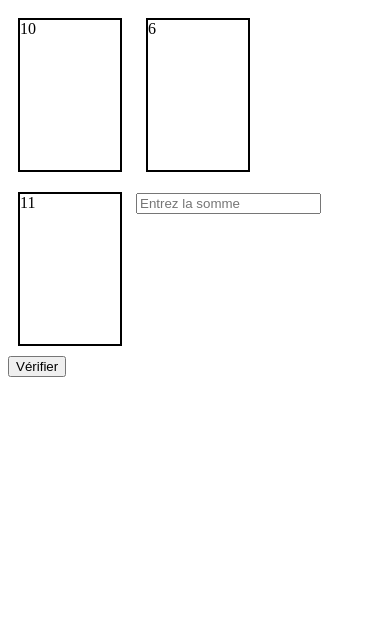
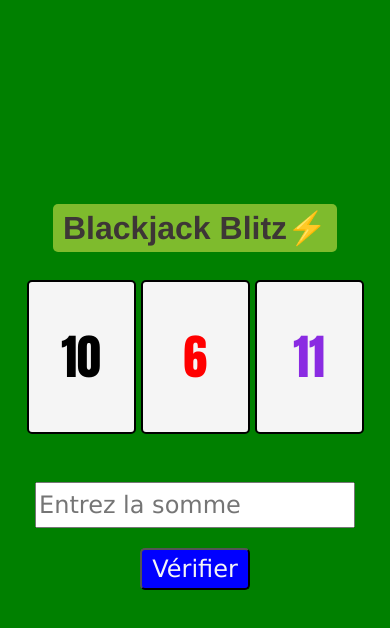
Before and after one commit to kyra110/AddiTraining, a plain HTML site: page index.html in a window 390 px wide. Drawn offline with Linux system fonts and the light colour scheme.

Commit message:
ajout du style et responsive

```diff
--- a/index.html
+++ b/index.html
@@ -8,11 +8,16 @@
 <script src="index.js"></script>
 </head>
 <body>
-<div class="card" id="card1"></div>
-<div class="card" id="card2"></div>
-<div class="card" id="card3"></div>
-<input type="number" id="sumInput" placeholder="Entrez la somme">
-<button onclick="checkSum()">Vérifier</button>
+    <h1>Blackjack Blitz⚡️</h1>
+    <div class="containerCard">
+        <div class="card" id="card1"></div>
+        <div class="card" id="card2"></div>
+        <div class="card" id="card3"></div>
+    </div>
+    <div class="containerSubmit">
+        <input  id="sumInput" placeholder="Entrez la somme">
+        <button onclick="checkSum()">Vérifier</button>
+    </div>
 <p id="result"></p>
 <p id="countdown"></p>
 </body>
--- a/style.css
+++ b/style.css
@@ -1,12 +1,119 @@
-.card {
-  width: 100px;
-  height: 150px;
-  border: 2px solid black;
-  display: inline-block;
-  margin: 10px;
+body {
+  background-color: green;
+  display: flex;
+  flex-direction: column;
+  align-items: center;
+  justify-content: center;
+  height: 100vh;
+  width: 100%;
+  margin: 0;
 }
-
+h1 {
+  background-color: rgb(126, 187, 45);
+  color: rgb(61, 54, 54);
+  border-radius: 5px;
+  font-size: 2rem;
+  font-family: 'Franklin Gothic Medium', 'Arial Narrow', Arial, sans-serif;
+  padding: 5px 10px;
+}
+.containerCard {
+  display: flex;
+  flex-direction: row;
+  width: 50%;
+  justify-content: center;
+  align-items: center;
+  margin-bottom: 40px;
+  .card {
+    width: 100px;
+    height: 150px;
+    border: 2px solid black;
+    display: flex;
+    flex-direction: row;
+    margin: 10px;
+    background-color: whitesmoke;
+    border-radius: 5px;
+    font-size: 3rem;
+    font-family: Impact, Haettenschweiler, "Arial Narrow Bold", sans-serif;
+    text-align: center;
+  }
+}
+#card1 {
+  display: flex;
+  justify-content: center;
+  align-items: center;
+  color: black;
+}
+#card2 {
+  display: flex;
+  justify-content: center;
+  align-items: center;
+  color: red;
+}
+#card3 {
+  display: flex;
+  justify-content: center;
+  align-items: center;
+  color: blueviolet;
+}
+.containerSubmit {
+  display: flex;
+  flex-direction: column;
+  justify-content: center;
+  gap: 20px;
+  align-items: center;
+  width: 30%;
+  input {
+    height: 40px;
+    font-family: Verdana, Geneva, Tahoma, sans-serif;
+    font-size: 1.5rem;
+  }
+  button {
+    padding: 5px 10px;
+    width: fit-content;
+    font-family: Verdana, Geneva, Tahoma, sans-serif;
+    font-size: 1.5rem;
+    background-color: blue;
+    border-radius: 5px;
+    color: whitesmoke;
+    cursor: pointer;
+  }
+}
+/***Résultat et compte a rebours***/
 #result {
   margin-top: 20px;
+  font-family: Verdana, Geneva, Tahoma, sans-serif;
+  font-size: 1.5rem;
+}
+#countdown {
+  margin-top: 20px;
+  font-family: Verdana, Geneva, Tahoma, sans-serif;
+  font-size: 1.5rem;
   font-weight: bold;
+  color: white;
 }
+/* Media query pour les appareils mobiles */
+@media only screen and (max-width: 600px) {
+  #result {
+    font-size: 1rem;
+  }
+  #countdown {
+    font-size: 1rem;
+  }
+  .containerSubmit {
+    width: 80%;
+    input {
+      font-size: 1.5rem;
+      width: 100%;
+    }
+  }
+  .containerCard {
+    width: 95%;
+    height: 20%;
+    gap: 5px;
+    .card {
+      width: 105px;
+      height: 150px;
+      margin: 0px;
+    }
+  }
+}
```
